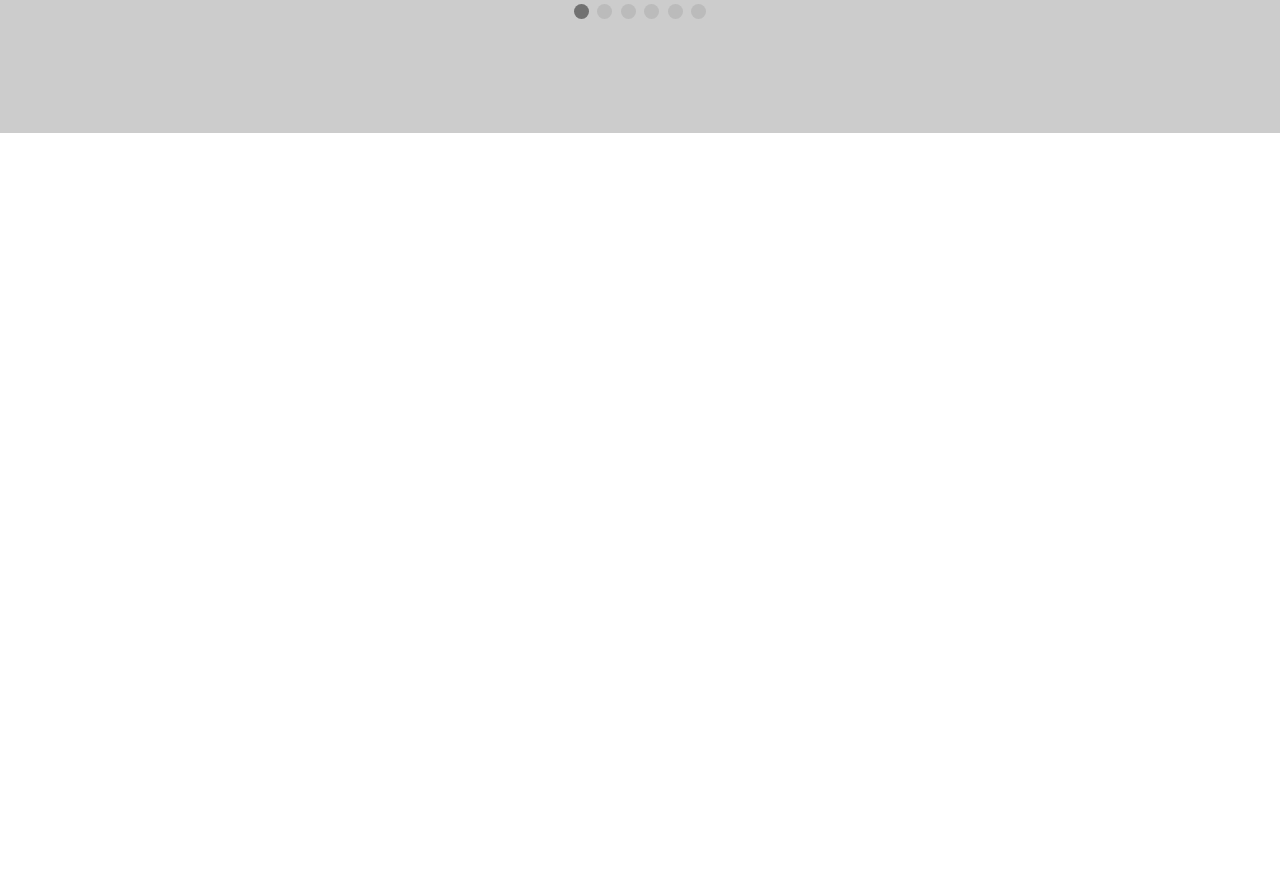
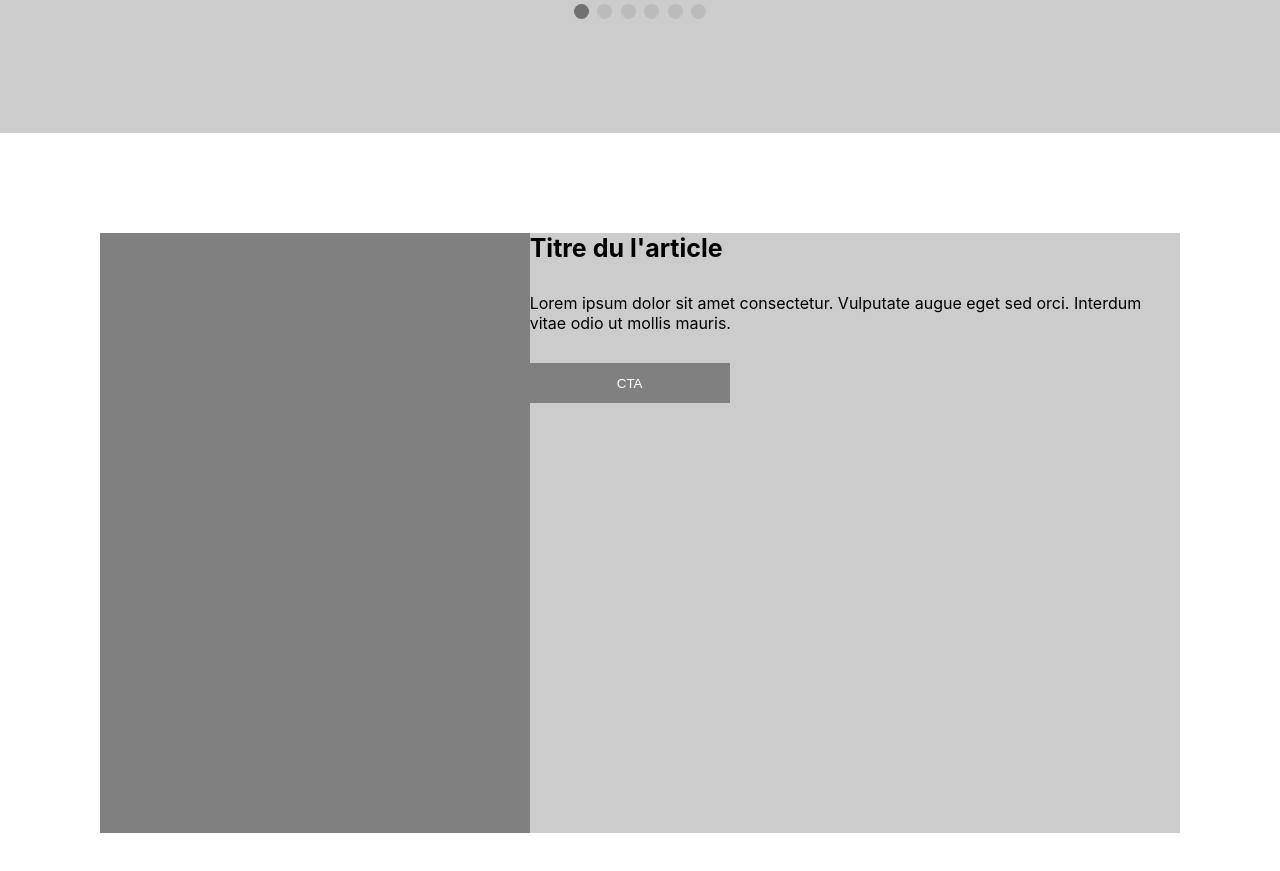
Before and after one commit to ygherri/CopCust, a React (Create React App) app: page / in a window 1280 px wide. Shown: the part 2040-2911 px from the top of the page. Before the commit the page ends 2173 px from the top, so only its background shows below. Built offline with nearby package versions, Linux system fonts and the light colour scheme.

Commit message:
Ajout de la section articles

```diff
--- a/public/index.html
+++ b/public/index.html
@@ -118,6 +118,14 @@
             <span class="dot" onclick="setCurrentSlide(5)"></span>
         </div>
     </div></div>
+    <div class="articles-section">
+      <div class="image-article"></div>
+      <div class="contenu-article">
+        <p class="titre">Titre du l'article</p>
+        <p>Lorem ipsum dolor sit amet consectetur. Vulputate augue eget sed orci. Interdum vitae odio ut mollis mauris.</p>
+        <button class="btn">CTA</button>
+      </div>
+    </div>
 
 
     <script src="./script.js"></script>
--- a/src/App.css
+++ b/src/App.css
@@ -179,3 +179,24 @@ footer {
 .active, .dot:hover {
     background-color: #717171;
 }
+/* Articles */
+.articles-section {
+    display: flex;
+    padding: 100px;
+}
+.image-article {
+    width: 50%;
+    height: 600px;
+    background-color: gray;
+}
+.contenu-article {
+    background-color: #ccc;
+}
+.titre {
+    font-weight: bold;
+    font-size: 25px;
+    margin-bottom: 20px;
+}
+.contenu-article p {
+    margin-bottom: 30px;
+}
```
